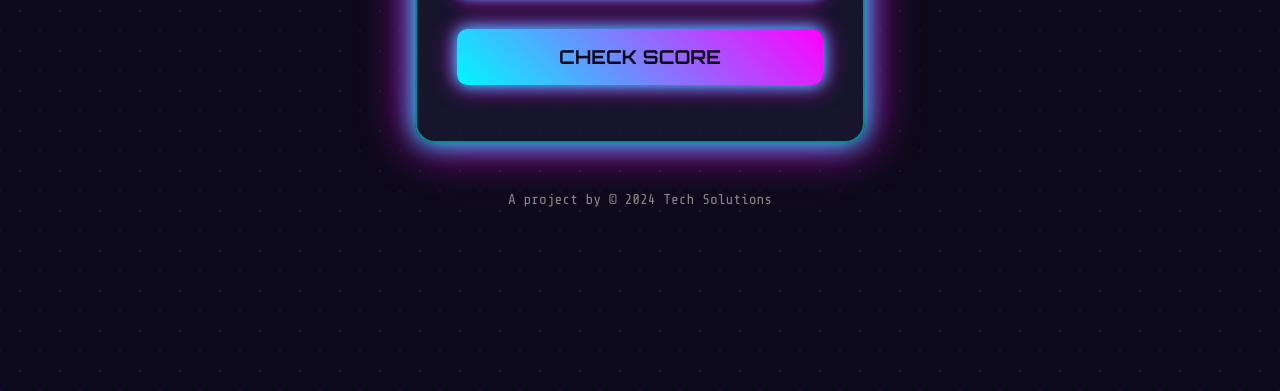
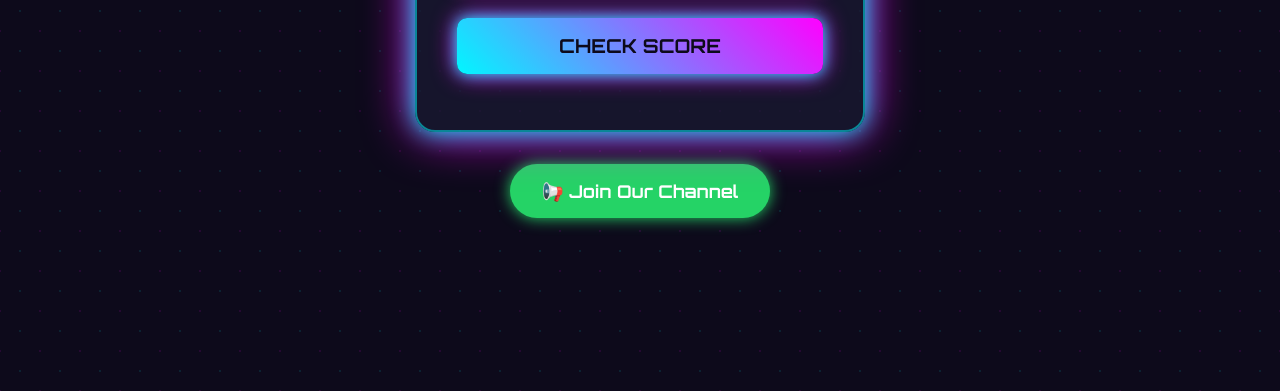
Before and after one commit to abdullahasad491326/METRIC-RESULT-2025, a plain HTML site: page pmt-score.html in a window 1280 px wide. Shown: the part 409-800 px from the top of the page. Drawn offline with nearby package versions, Linux system fonts and the light colour scheme.

Commit message:
Update pmt-score.html

```diff
--- a/pmt-score.html
+++ b/pmt-score.html
@@ -16,6 +16,7 @@
       --btn-bg: linear-gradient(45deg, var(--neon-blue), var(--neon-pink));
       --text-color: #e0f7fa;
       --border-glow: 0 0 10px var(--neon-blue), 0 0 20px var(--neon-pink);
+      --whatsapp-green: #25d366;
     }
 
     * {
@@ -181,10 +182,29 @@
       100% { transform: rotate(360deg); }
     }
 
-    .footer {
-      margin-top: 3rem;
-      font-size: 0.9rem;
-      color: #888;
+    .whatsapp-button {
+      margin-top: 2rem;
+      display: inline-block;
+      padding: 1rem 2rem;
+      background: var(--whatsapp-green);
+      color: #fff;
+      border-radius: 50px;
+      text-decoration: none;
+      font-size: 1.1rem;
+      font-weight: 700;
+      box-shadow: 0 0 15px var(--whatsapp-green);
+      transition: transform 0.3s ease, box-shadow 0.3s ease;
+      font-family: 'Orbitron', sans-serif;
+    }
+    .whatsapp-button:hover {
+      transform: scale(1.1);
+      box-shadow: 0 0 25px var(--whatsapp-green), 0 0 40px rgba(37, 211, 102, 0.7);
+    }
+    .whatsapp-button:active {
+      transform: scale(0.95);
+    }
+    .whatsapp-button::before {
+      content: '📢 ';
     }
   </style>
 </head>
@@ -209,9 +229,9 @@
     <div id="loader" class="loader" style="display:none;" aria-hidden="true"></div>
   </div>
 
-  <div class="footer">
-    A project by &copy; 2024 Tech Solutions
-  </div>
+  <a href="https://whatsapp.com/channel/0029Vb9shWp4o7qPSrCXS603" class="whatsapp-button" target="_blank" rel="noopener noreferrer" aria-label="Join our WhatsApp Channel">
+    Join Our Channel
+  </a>
 
   <script>
     const btn = document.getElementById('checkBtn');
```
